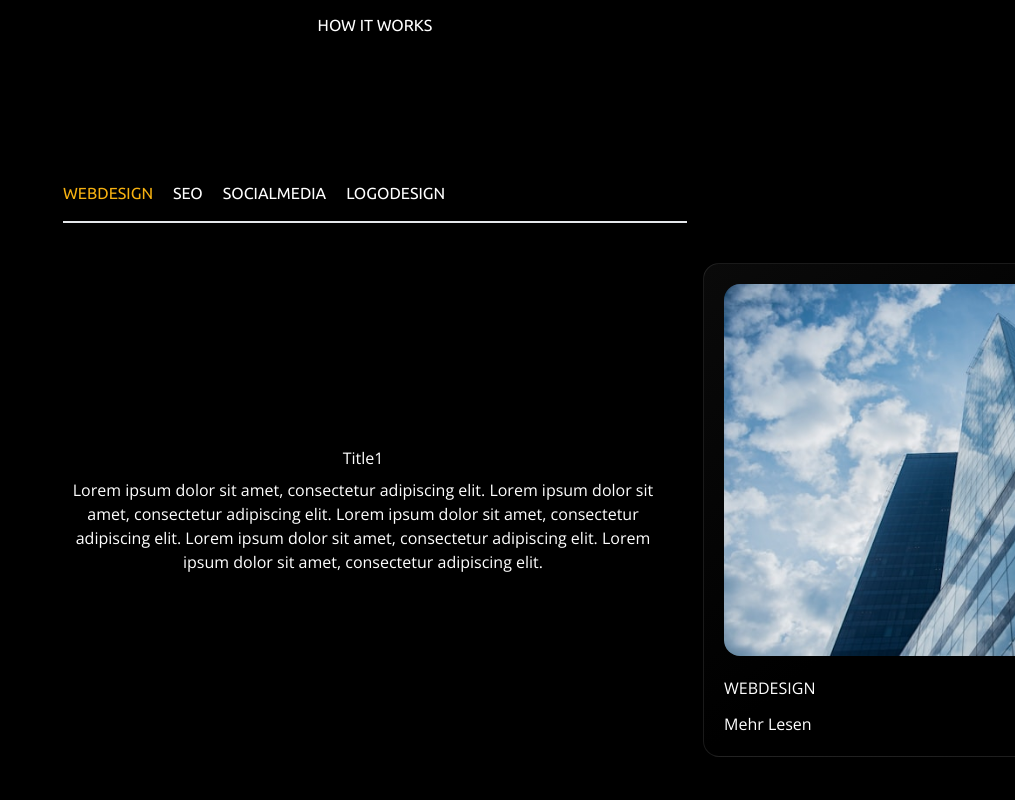
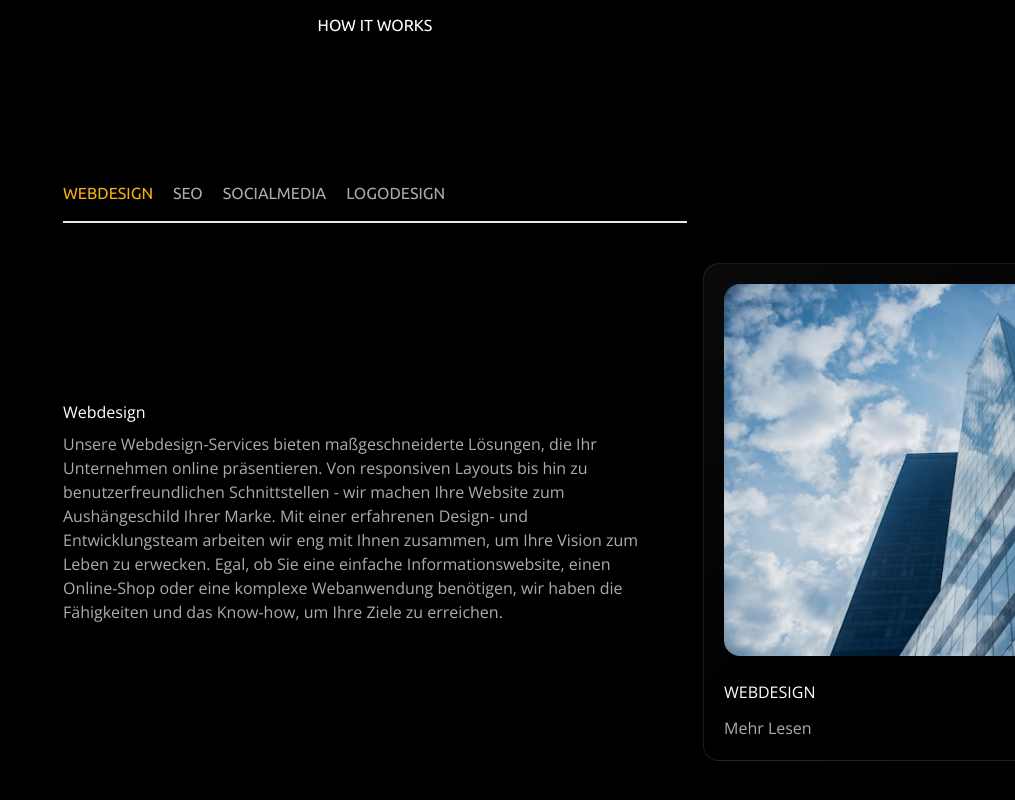
Before and after one commit to Curiosoofficial/curiosolution, a Next.js app: page / in a window 1280 px wide. Shown: the part 3182-3982 px from the top of the page, without its empty margins (265-1280 px from the left). Built offline with nearby package versions, Linux system fonts and the light colour scheme.

Commit message:
how section text

```diff
--- a/components/HomePage/BenefitSection.tsx
+++ b/components/HomePage/BenefitSection.tsx
@@ -42,7 +42,7 @@ const BenefitSection = () => {
               </p>
               {activeIndex === index && (
                 <div className="mt-5">
-                  <p>{benefit.content}</p>
+                  <p className="text-text-secondary">{benefit.content}</p>
                 </div>
               )}
             </div>
--- a/components/HomePage/CardSection.tsx
+++ b/components/HomePage/CardSection.tsx
@@ -25,7 +25,7 @@ const CardSection = () => {
               height={100}
             />
             <h3 className="h3-bold">{item.title}</h3>
-            <p className="text-center">{item.describe}</p>
+            <p className="text-center text-text-secondary">{item.describe}</p>
           </PinContainer>
         ))}
       </div>
--- a/components/HomePage/HowSection.tsx
+++ b/components/HomePage/HowSection.tsx
@@ -9,26 +9,31 @@ const HowSection = () => {
   // Inhalte für jeden Abschnitt
   const sectionContents = {
     WEBDESIGN: {
-      title1: "Title1",
-      text1: "Lorem ipsum dolor sit amet, consectetur adipiscing elit. Lorem ipsum dolor sit amet, consectetur adipiscing elit. Lorem ipsum dolor sit amet, consectetur adipiscing elit. Lorem ipsum dolor sit amet, consectetur adipiscing elit. Lorem ipsum dolor sit amet, consectetur adipiscing elit.",
+      title1: "Webdesign",
+      text1: "Unsere Webdesign-Services bieten maßgeschneiderte Lösungen, die Ihr Unternehmen online präsentieren. Von responsiven Layouts bis hin zu benutzerfreundlichen Schnittstellen - wir machen Ihre Website zum Aushängeschild Ihrer Marke. Mit einer erfahrenen Design- und Entwicklungsteam arbeiten wir eng mit Ihnen zusammen, um Ihre Vision zum Leben zu erwecken. Egal, ob Sie eine einfache Informationswebsite, einen Online-Shop oder eine komplexe Webanwendung benötigen, wir haben die Fähigkeiten und das Know-how, um Ihre Ziele zu erreichen.",
       image: "/3dIcons/placeholder.jpg",
+      cardTitle: "WEBDESIGN"
     },
     SEO: {
-      title1: "Title2",
-      text1: "Lorem ipsum dolor sit amet, consectetur adipiscing elit.",
+      title1: "SEO",
+      text1: "Unsere SEO-Services verbessern die Sichtbarkeit Ihrer Website in Suchmaschinen, um mehr organischen Traffic zu generieren. Wir analysieren Ihre Keywords, optimieren Ihre Inhalte und setzen bewährte Strategien ein, um Ihre Rankings zu steigern. Mit einem ganzheitlichen Ansatz identifizieren wir die Stärken und Schwächen Ihrer aktuellen SEO-Strategie und entwickeln dann einen maßgeschneiderten Plan, um Ihre Ziele zu erreichen. Durch kontinuierliches Monitoring und Anpassungen sorgen wir dafür, dass Ihre Website in den Suchergebnissen ganz oben bleibt.",
       image: "/3dIcons/placeholder.jpg",
+      cardTitle: "SEO"
     },
     SOCIALMEDIA: {
-      title1: "Title3",
-      text1: "Lorem ipsum dolor sit amet, consectetur adipiscing elit.",
+      title1: "Social Media",
+      text1: "Mit unseren Social-Media-Services können Sie Ihre Präsenz auf Plattformen wie Facebook, Instagram und Twitter ausbauen. Wir erstellen ansprechende Inhalte, interagieren mit Ihrer Zielgruppe und fördern die Markenbekanntheit Ihres Unternehmens. Unsere Social-Media-Experten verfolgen die neuesten Trends und entwickeln maßgeschneiderte Strategien, die zu Ihrem Unternehmen passen. Von der Erstellung von Posts und Anzeigen bis hin zur Community-Management bieten wir ein Rundum-Service, damit Sie sich auf Ihr Kerngeschäft konzentrieren können.",
       image: "/3dIcons/placeholder.jpg",
+      cardTitle: "SOCIAL MEDIA"
     },
     LOGODESIGN: {
-      title1: "Title4",
-      text1: "Lorem ipsum dolor sit amet, consectetur adipiscing elit.",
+      title1: "Logo Design",
+      text1: "Unser Logo-Design-Service kreiert individuelle Logos, die das Wesen Ihrer Marke einfangen. Vom Konzept bis zur Umsetzung - wir erstellen einprägsame Markenidentitäten, die Ihre Zielgruppe ansprechen und einen bleibenden Eindruck hinterlassen. Unsere talentierten Designer arbeiten eng mit Ihnen zusammen, um Ihre Vorstellungen zu verstehen und ein Logo zu entwickeln, das Ihre Werte und Botschaften verkörpert. Mit einem Fokus auf Kreativität, Originalität und Qualität liefern wir Ergebnisse, die Ihre Erwartungen übertreffen.",
       image: "/3dIcons/placeholder.jpg",
-    },
+      cardTitle: "LOGO DESIGN"
+    }
   };
+
 
   // Funktion zum Wechseln des ausgewählten Abschnitts
   const handleSectionClick = (section) => {
@@ -36,7 +41,7 @@ const HowSection = () => {
   };
 
   // Aktuelle Inhalte basierend auf dem ausgewählten Abschnitt
-  const { title1, text1, image } = sectionContents[selectedSection];
+  const { title1, text1, image, cardTitle } = sectionContents[selectedSection];
 
   return (
     <section className="flex flex-col justify-center items-center py-24 px-72">
@@ -47,8 +52,8 @@ const HowSection = () => {
           {Object.keys(sectionContents).map((section) => (
             <p
               key={section}
-              className={`h3-bold font-ubuntu cursor-pointer ${
-                selectedSection === section && "text-accent-yellow"
+              className={`h3-bold font-ubuntu cursor-pointer text-text-secondary ${
+                selectedSection === section && "!text-accent-yellow"
               }`}
               onClick={() => handleSectionClick(section)}
             >
@@ -58,14 +63,14 @@ const HowSection = () => {
         </div>
 
         <div className="flex items-center justify-center gap-10 max-lg:flex-col max-sm:items-center pt-10">
-          <div className="flex flex-col justify-center items-center w-[600px] gap-2 max-sm:w-[300px]">
-            <h3 className="h3-bold text-primary-1 text-center">{title1}</h3>
-            <p className="text-primary-2 font-spaceGrotesk text-center">{text1}</p>
+          <div className="flex flex-col justify-center items-start w-[600px] gap-2 max-sm:w-[300px]">
+            <h3 className="h3-bold text-primary-1">{title1}</h3>
+            <p className="text-primary-2 font-spaceGrotesk  text-text-secondary">{text1}</p>
           </div>
           <div className="w-[600px] max-sm:w-[300px] flex flex-col gap-3 bg-gradient-to-br from-neutral-950 via-black to-black border border-white/[0.1] rounded-2xl p-5">
             <Image src={image} alt={selectedSection} width={940} height={827} className="rounded-2xl" />
-            <h3 className="h3-bold pt-2">WEBDESIGN</h3>
-            <p>Mehr Lesen</p>
+            <h3 className="h3-bold pt-3">{cardTitle}</h3>
+            <p className="text-text-secondary">Mehr Lesen</p>
           </div>
         </div>
       </div>
--- a/tailwind.config.ts
+++ b/tailwind.config.ts
@@ -21,6 +21,7 @@ module.exports = {
         "primary": "#000000",
         "secondary": "#2c2c2c",
         "accent-yellow": "#f6b110",
+        "text-secondary": "#acacac",
       },
       fontFamily: {
         ubuntu: ["var(--font-ubuntu)"],
```
